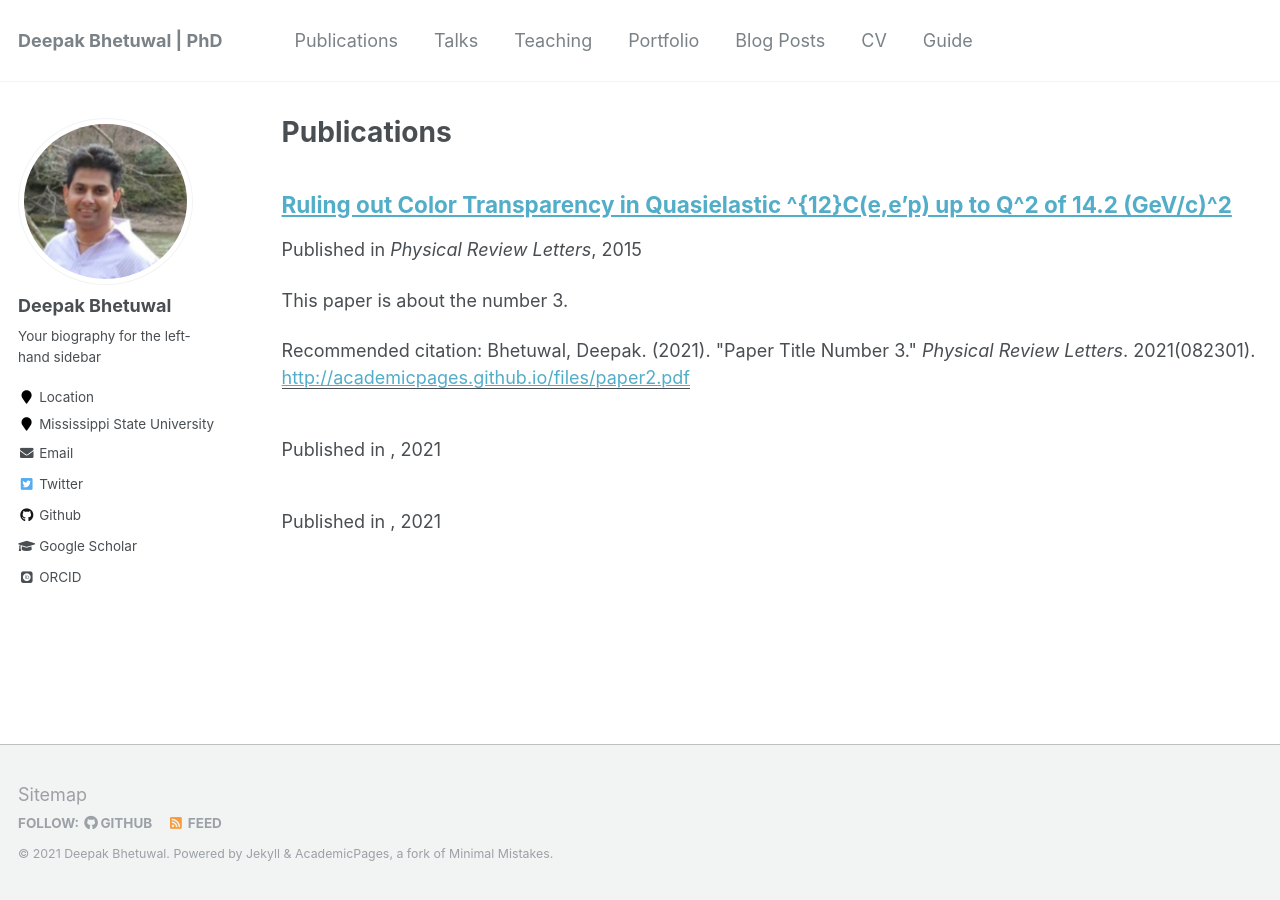
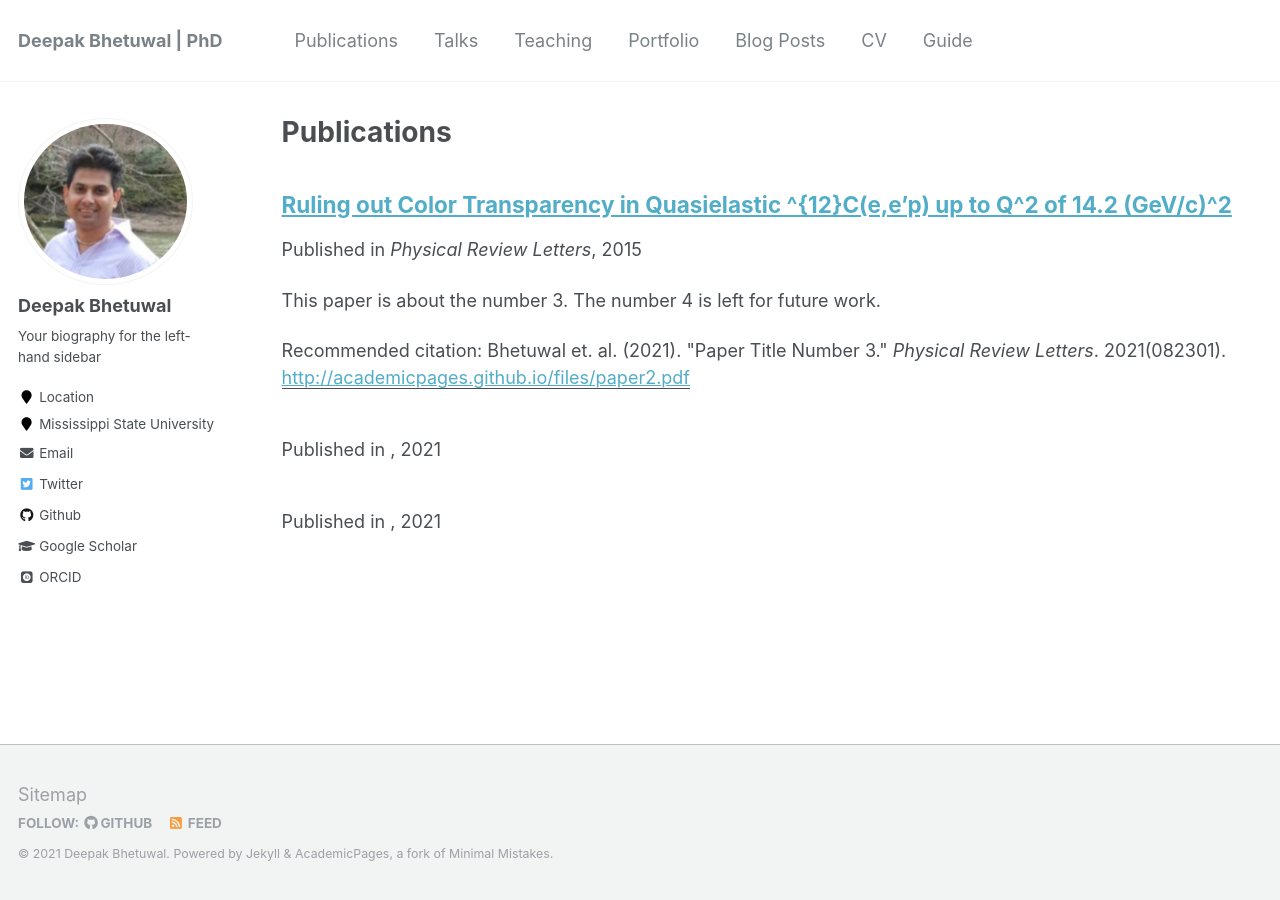
Before and after one commit to dkb208/dkb208.github.io, a Jekyll site: the page built from _pages/publications.md, in a window 1280 px wide. Built offline with Jekyll 4.4.1, drawn with Linux system fonts in a browser that asks for light colours; some web fonts are replaced.

Commit message:
Update 2015-10-01-paper-title-number-3.md

```diff
--- a/_publications/2015-10-01-paper-title-number-3.md
+++ b/_publications/2015-10-01-paper-title-number-3.md
@@ -2,11 +2,11 @@
 title: "Ruling out Color Transparency in Quasielastic  ^{12}C(e,e'p) up to Q^2 of 14.2 (GeV/c)^2"
 collection: publications
 permalink: /publication/2015-10-01-paper-title-number-3
-excerpt: 'This paper is about the number 3.'
+excerpt: 'This paper is about the number 3. The number 4 is left for future work.'
 date: 2015-10-01
 venue: 'Physical Review Letters'
 paperurl: 'http://academicpages.github.io/files/paper2.pdf'
-citation: 'Bhetuwal, Deepak. (2021). &quot;Paper Title Number 3.&quot; <i>Physical Review Letters</i>. 2021(082301).'
+citation: 'Bhetuwal et. al. (2021). &quot;Paper Title Number 3.&quot; <i>Physical Review Letters</i>. 2021(082301).'
 ---
 This paper is about my Thesis research on proton's color transparency.
 
```
